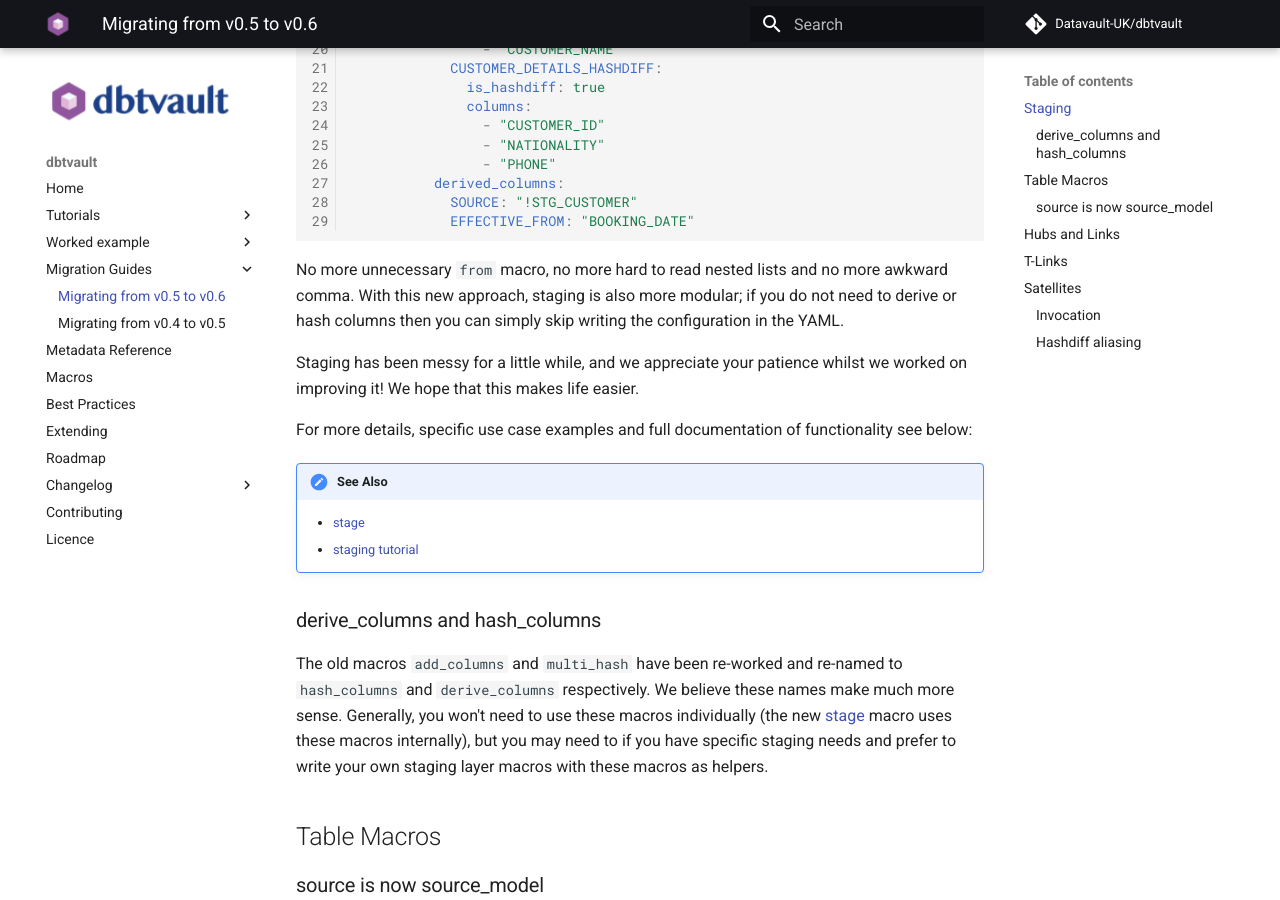
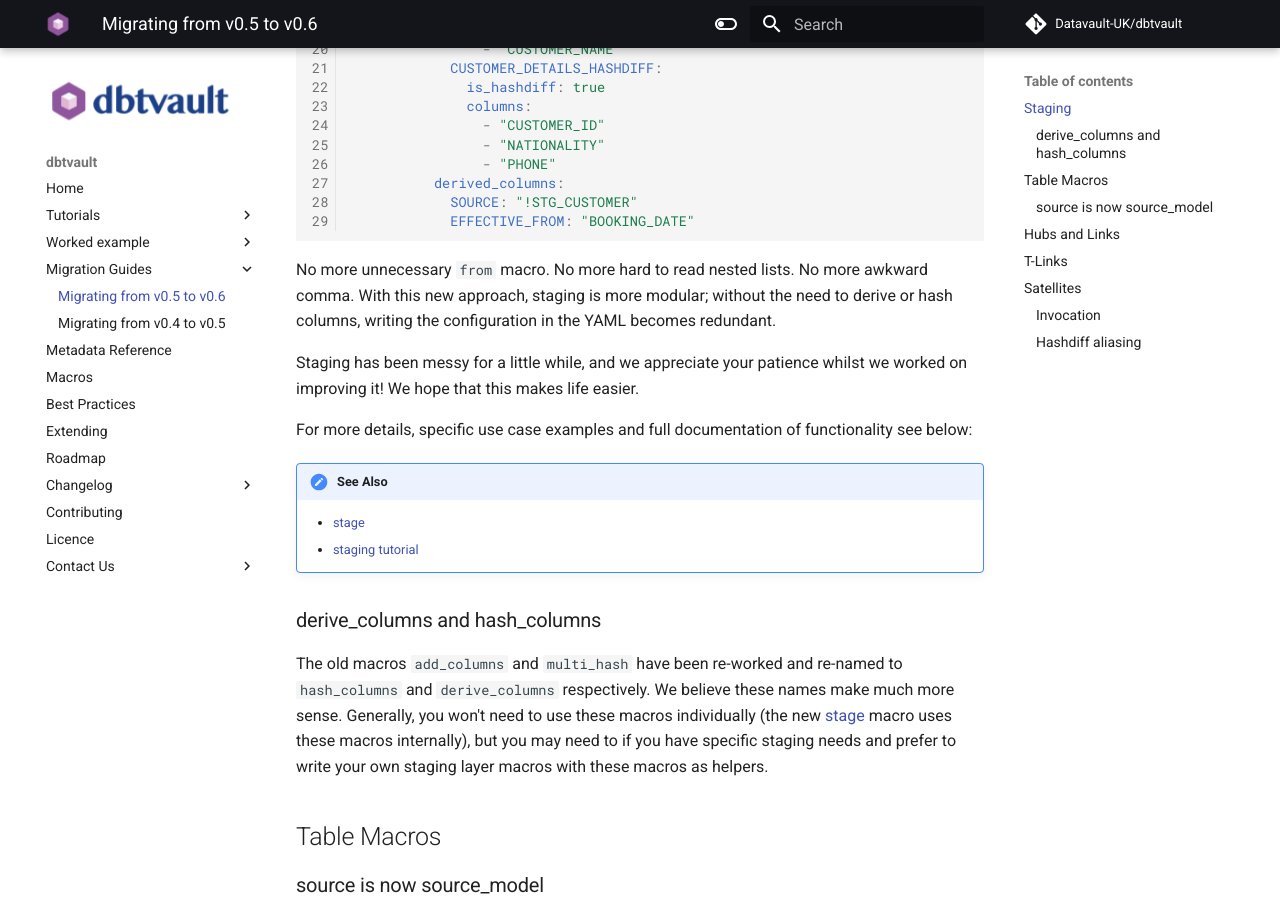
Before and after one commit to Datavault-UK/automate-dv-docs, an MkDocs documentation site: the page built from docs/migration_guides/migrating_v0.5_v0.6.md, in a window 1280 px wide and 900 px high, scrolled down 1394 px. Built offline with MkDocs 1.6.1 and Material for MkDocs 9.7.7, drawn with Linux system fonts in a browser that asks for light colours; comment, search, counter and statistics services are not loaded; some of the changed text lies outside the part shown.

Commit message:
Minor changes to the migration guides
Applied some of Tracy's feedback to the migration guides. Needs another review. I believe a new migration guide is needed for the latest versions.
As an aside, I added a dark mode option to the site.

````diff
--- a/docs/migration_guides/migrating_v0.5_v0.6.md
+++ b/docs/migration_guides/migrating_v0.5_v0.6.md
@@ -8,8 +8,7 @@
 - [hub](../macros.md#hub) and [link](../macros.md#link) macros have been refactored to
 allow for multi-date and intra-day loading.
 
-- The  `source` variable used by table macros in the
-`dbt_project.yml` file has previously caused some confusion.
+- The  `source` variable used by table macros in the `dbt_project.yml` file has previously caused some confusion.
 This variable has been renamed to `source_model` and must be used in all models.
 See below for more details. A big thank you to @balmasi for this suggestion.
 
@@ -83,9 +82,9 @@
                       derived_columns=var('derived_columns', none)) }}
     ```
 
-No more unnecessary `from` macro, no more hard to read nested lists and no more awkward comma.
-With this new approach, staging is also more modular; if you do not need to derive or hash columns then you can simply
-skip writing the configuration in the YAML.
+No more unnecessary `from` macro. No more hard to read nested lists. No more awkward comma.
+With this new approach, staging is more modular; without the need to derive or hash columns,
+writing the configuration in the YAML becomes redundant.
 
 Staging has been messy for a little while, and we appreciate your patience whilst we worked on improving it!
 We hope that this makes life easier.
@@ -144,7 +143,7 @@
 to improve code readability.
 
 The invocation of the hub and link macros have not changed aside from the variable change stated above.
-The old invocations of the macros were:
+Sorted in the tabs below, the old invocations of the macros were:
 
 === "Old hub invocation"
 
--- a/mkdocs.yml
+++ b/mkdocs.yml
@@ -13,8 +13,18 @@
     banner: 'assets/images/docs-banner.png'
     favicon: 'assets/images/favicon.ico'
     palette:
-      primary: 'black'
-      accent: 'indigo'
+      - scheme: material
+        primary: 'black'
+        accent: 'indigo'
+        toggle:
+          icon: material/toggle-switch-off-outline
+          name: Switch to dark mode
+      - scheme: slate
+        primary: 'black'
+        accent: 'indigo'
+        toggle:
+          icon: material/toggle-switch
+          name: Switch to light mode
     highlightjs: true
     features:
       - navigation.top
@@ -48,6 +58,15 @@
       - Beta Releases: 'changelog/beta.md'
   - Contributing: 'contributing.md'
   - Licence: 'LICENSE.md'
+  - Contact Us:
+      - Github: 'https://github.com/Datavault-UK/dbtvault'
+      - Facebook: 'https://www.facebook.com/DataVaultUK/'
+      - Twitter: 'https://twitter.com/datavault_uk'
+      - LinkedIn: 'https://www.linkedin.com/company/business-thinking-limited'
+      - Slack: 'https://join.slack.com/t/dbtvault/shared_invite/enQtODY5MTY3OTIyMzg2LWJlZDMyNzM4YzAzYjgzYTY0MTMzNTNjN2EyZDRjOTljYjY0NDYyYzEwMTlhODMzNGY3MmU2ODNhYWUxYmM2NjA'
+      - UKDVUG: 'https://www.ukdatavaultusergroup.co.uk/'
+      - YouTube: 'https://www.youtube.com/channel/UCdhSsZWTwkX1-v8EX84WLYg'
+      - Datavault: 'https://www.data-vault.co.uk/'
 
 extra:
   social:
````
Also changed, not shown: other parts of docs/migration_guides/migrating_v0.5_v0.6.md (+1 -1 lines), docs/migration_guides/migrating_v0.4_v0.5.md (+3 -2 lines).
